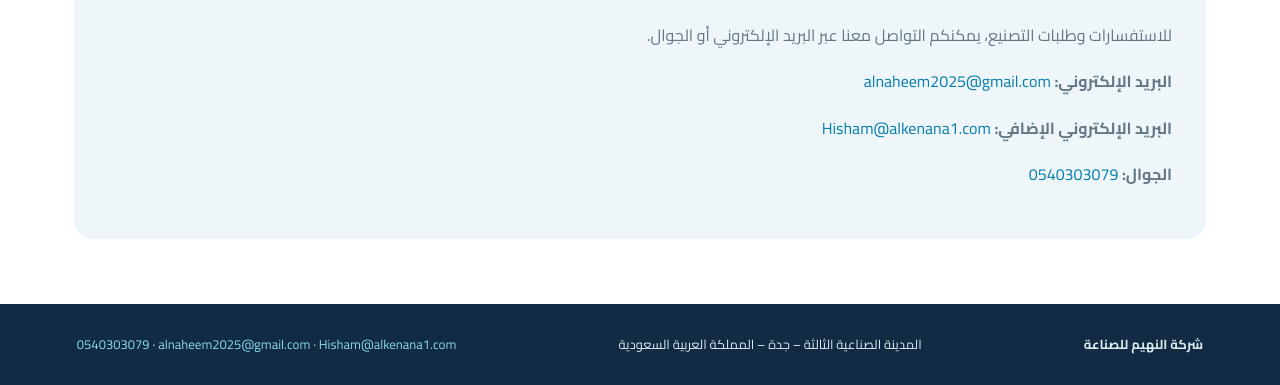
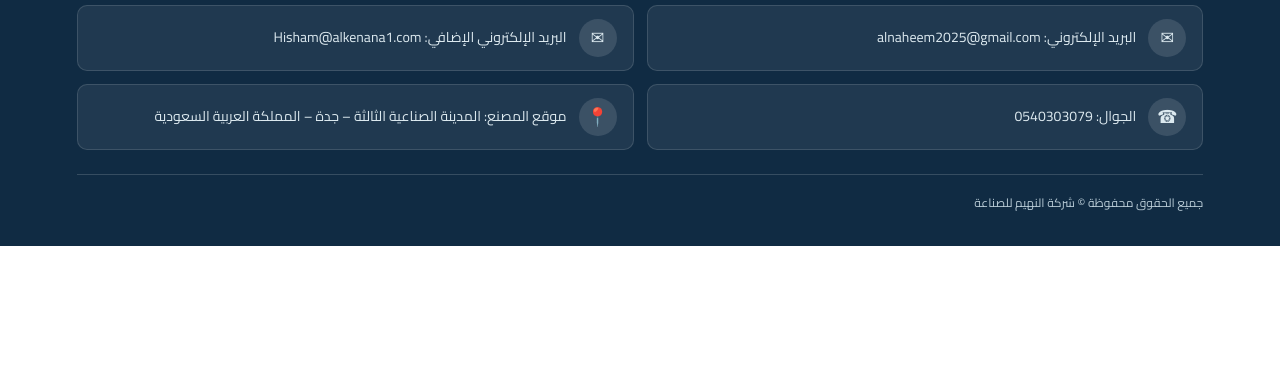
Before and after one commit to alnaheem2025-ux/alnaheemwebsite, a plain HTML site: page about.html in a window 1280 px wide. Shown: the part 2033-2418 px from the top of the page. After the commit the page ends 2279 px from the top, so only its background shows below. Drawn offline with Linux system fonts and the light colour scheme.

Commit message:
Update about.html

```diff
--- a/about.html
+++ b/about.html
@@ -75,6 +75,7 @@ body {
 nav {
   display:flex;
   gap:26px;
+  flex-wrap:wrap;
 }
 
 nav a {
@@ -175,7 +176,7 @@ h3 {
   margin-bottom:0;
 }
 
-/* شعار النهيم تحت مربع الرؤية */
+/* شعار النهيم */
 .vision-logo {
   grid-column:2;
   display:flex;
@@ -230,41 +231,75 @@ h3 {
   margin-bottom:0;
 }
 
-/* التواصل */
-.contact {
-  background:var(--pale);
-  border-radius:18px;
-  padding:34px;
-  margin-bottom:65px;
-}
-
-.contact p {
-  color:var(--muted);
-}
-
-.contact a {
-  color:var(--blue);
-  text-decoration:none;
-}
-
-/* التذييل */
+/* التذييل الأزرق وبيانات التواصل */
 footer {
   background:#102b43;
   color:#dce9ef;
-  padding:28px max(6vw,22px);
-  display:flex;
-  justify-content:space-between;
-  gap:14px;
-  flex-wrap:wrap;
-  font-size:13px;
+  padding:32px max(6vw,22px);
+  font-size:14px;
 }
 
-footer a {
-  color:#8bd7ec;
-  text-decoration:none;
+.footer-inner {
+  max-width:1180px;
+  margin:auto;
 }
 
+.footer-title {
+  color:#fff;
+  font-size:21px;
+  font-weight:800;
+  margin-bottom:20px;
+}
+
+.footer-contact {
+  display:grid;
+  grid-template-columns:repeat(2,minmax(0,1fr));
+  gap:13px;
+}
+
+.footer-item {
+  display:flex;
+  align-items:center;
+  gap:12px;
+  min-width:0;
+  padding:13px 16px;
+  background:rgba(255,255,255,.07);
+  border:1px solid rgba(255,255,255,.13);
+  border-radius:10px;
+  color:#dce9ef;
+  text-decoration:none;
+  overflow-wrap:anywhere;
+  transition:.2s ease;
+}
+
+.footer-item:hover {
+  background:rgba(255,255,255,.15);
+  border-color:#8bd7ec;
+  color:#8bd7ec;
+}
+
+.footer-icon {
+  width:38px;
+  height:38px;
+  flex:0 0 38px;
+  display:grid;
+  place-items:center;
+  background:rgba(255,255,255,.12);
+  border-radius:50%;
+  font-size:18px;
+}
+
+.footer-bottom {
+  border-top:1px solid rgba(255,255,255,.16);
+  margin-top:24px;
+  padding-top:17px;
+  color:#b8cbd6;
+  font-size:12px;
+}
+
+/* توافق التصميم مع الجوال */
 @media(max-width:720px) {
+
   .about-grid {
     grid-template-columns:1fr;
   }
@@ -294,16 +329,18 @@ footer a {
 
   nav {
     gap:16px;
-    justify-content:center;
   }
 
   .page-head h1 {
     font-size:40px;
   }
 
-  footer {
-    flex-direction:column;
-    text-align:center;
+  .footer-contact {
+    grid-template-columns:1fr;
+  }
+
+  main {
+    padding:0 18px;
   }
 }
 </style>
@@ -371,8 +408,7 @@ footer a {
          target="_blank"
          rel="noopener"
          aria-label="فتح صورة شعار النهيم">
-      <img
-        src="alnaheem-logo.png"
+        <img src="alnaheem-logo.png"
              alt="شعار شركة النهيم للصناعة">
       </a>
     </div>
@@ -399,7 +435,9 @@ footer a {
         <span>01</span>
         <section>
           <h3>تصنيع آلات إنتاج المنتجات البلاستيكية</h3>
-        <p>تجهيز وتصنيع آلات تخدم عمليات إنتاج المنتجات البلاستيكية.</p>
+          <p>
+            تجهيز وتصنيع آلات تخدم عمليات إنتاج المنتجات البلاستيكية.
+          </p>
         </section>
       </div>
 
@@ -407,7 +445,9 @@ footer a {
         <span>02</span>
         <section>
           <h3>تصنيع الآلات حسب طلب العميل</h3>
-        <p>تنفيذ حلول ومعدات صناعية بناءً على المواصفات والاحتياجات التشغيلية التي يحددها العميل.</p>
+          <p>
+            تنفيذ حلول ومعدات صناعية بناءً على المواصفات والاحتياجات التشغيلية التي يحددها العميل.
+          </p>
         </section>
       </div>
 
@@ -415,54 +455,72 @@ footer a {
         <span>03</span>
         <section>
           <h3>توفير قطع الغيار</h3>
-        <p>توفير قطع غيار للآلات والمعدات المتنوعة للمساعدة في دعم التشغيل والصيانة.</p>
+          <p>
+            توفير قطع غيار للآلات والمعدات المتنوعة للمساعدة في دعم التشغيل والصيانة.
+          </p>
         </section>
       </div>
 
     </div>
   </section>
 
-<!-- التواصل -->
-<section class="contact">
-
-  <h2>يسعدنا تواصلكم</h2>
-
-  <p>
-    للاستفسارات وطلبات التصنيع، يمكنكم التواصل معنا عبر البريد الإلكتروني أو الجوال.
-  </p>
-
-  <p>
-    <strong>البريد الإلكتروني:</strong>
-    <a href="mailto:alnaheem2025@gmail.com">alnaheem2025@gmail.com</a>
-  </p>
-
-  <p>
-    <strong>البريد الإلكتروني الإضافي:</strong>
-    <a href="mailto:Hisham@alkenana1.com">Hisham@alkenana1.com</a>
-  </p>
-
-  <p>
-    <strong>الجوال:</strong>
-    <a href="tel:+966540303079" dir="ltr">0540303079</a>
-  </p>
-
-</section>
-
 </main>
 
+<!-- بيانات التواصل في التذييل الأزرق فقط -->
 <footer>
 
-  <strong>شركة النهيم للصناعة</strong>
+  <div class="footer-inner">
 
-  <span>المدينة الصناعية الثالثة – جدة – المملكة العربية السعودية</span>
+    <div class="footer-title">
+      شركة النهيم للصناعة
+    </div>
 
+    <div class="footer-contact">
+
+      <a class="footer-item"
+         href="mailto:alnaheem2025@gmail.com">
+        <span class="footer-icon">✉</span>
         <span>
-    <a href="mailto:alnaheem2025@gmail.com">alnaheem2025@gmail.com</a>
-    ·
-    <a href="mailto:Hisham@alkenana1.com">Hisham@alkenana1.com</a>
-    ·
-    <a href="tel:+966540303079" dir="ltr">0540303079</a>
+          البريد الإلكتروني:
+          alnaheem2025@gmail.com
         </span>
+      </a>
+
+      <a class="footer-item"
+         href="mailto:Hisham@alkenana1.com">
+        <span class="footer-icon">✉</span>
+        <span>
+          البريد الإلكتروني الإضافي:
+          Hisham@alkenana1.com
+        </span>
+      </a>
+
+      <a class="footer-item"
+         href="tel:+966540303079">
+        <span class="footer-icon">☎</span>
+        <span>
+          الجوال: 0540303079
+        </span>
+      </a>
+
+      <a class="footer-item"
+         href="https://maps.app.goo.gl/EwoCejAxH2yB25rX9"
+         target="_blank"
+         rel="noopener noreferrer">
+        <span class="footer-icon">📍</span>
+        <span>
+          موقع المصنع:
+          المدينة الصناعية الثالثة – جدة – المملكة العربية السعودية
+        </span>
+      </a>
+
+    </div>
+
+    <div class="footer-bottom">
+      جميع الحقوق محفوظة © شركة النهيم للصناعة
+    </div>
+
+  </div>
 
 </footer>
 
```
Lines whose indentation alone changed are shown as unchanged.
